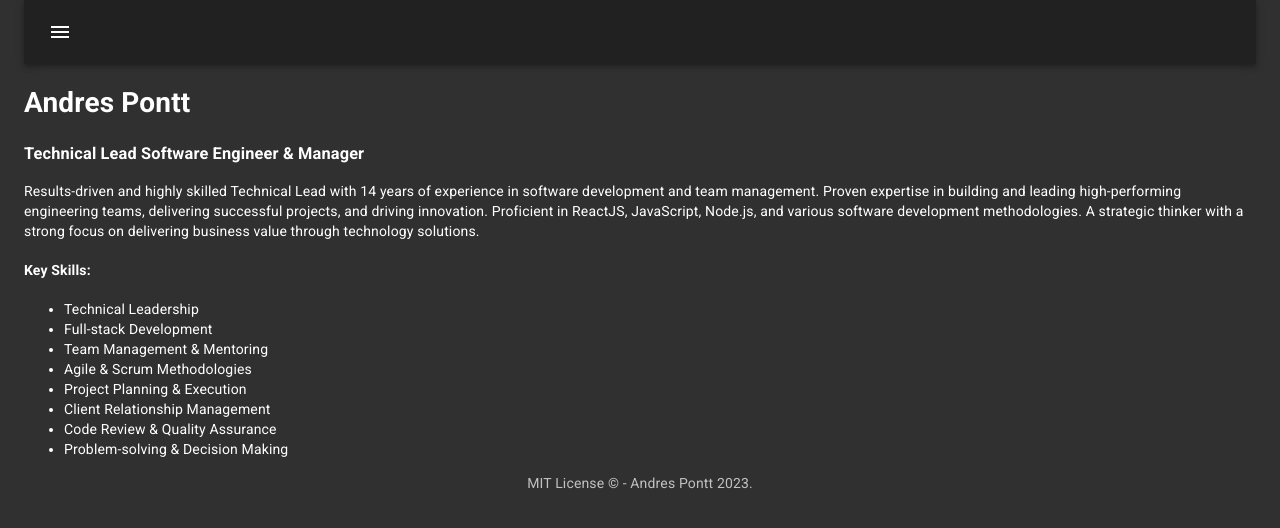
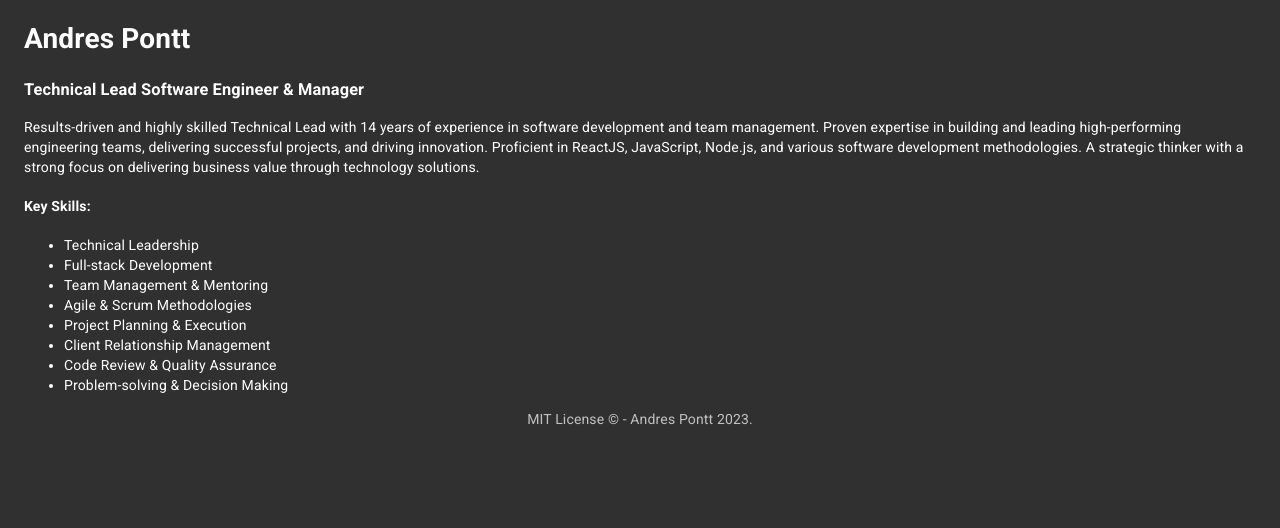
Before and after one commit to andrespontt/andrespontt.github.io.source, a React (Create React App) app: page / in a window 1280 px wide. Shown: the top 528 px of the page. Built offline with nearby package versions, Linux system fonts and the light colour scheme.

Commit message:
remove button sidebar

```diff
--- a/src/App.js
+++ b/src/App.js
@@ -48,7 +48,6 @@ function App() {
       <ThemeProvider theme={theme}>
         <CssBaseline />
         <Container maxWidth={false}>
-          <ButtonAppBar />
           <Switch >
             <Route exact path="/">
               <ResumeSummary />
```
